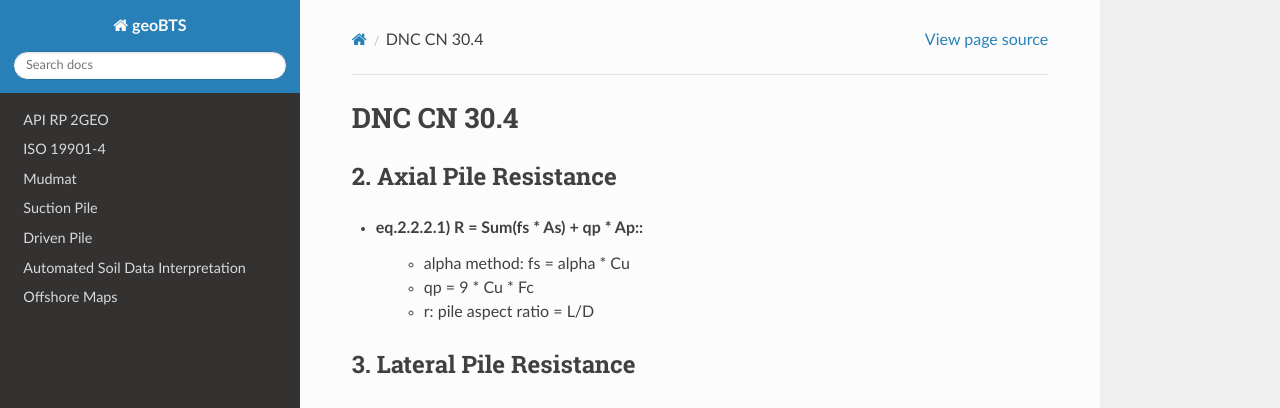
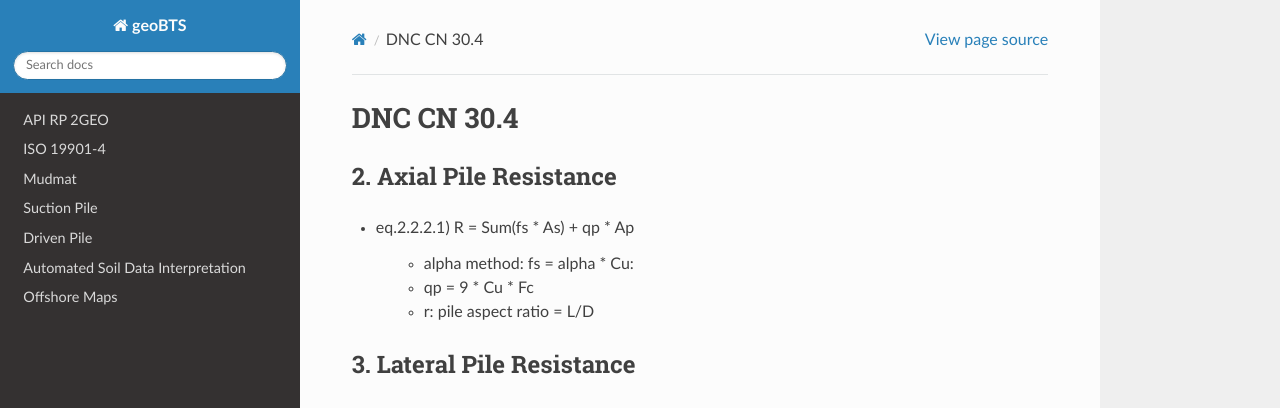
Before and after one commit to jungsohn/geoBTS, a Sphinx documentation site: the page built from docs/source/DNV_CN_30_4.rst, in a window 1280 px wide and 939 px high. Shown: the top 408 px of the window. Built offline with Sphinx 7.4.7 and the Read the Docs theme 3.1.0, drawn with Linux system fonts in a browser that asks for light colours.

Commit message:
Update DNV_CN_30_4.rst

```diff
--- a/docs/source/DNV_CN_30_4.rst
+++ b/docs/source/DNV_CN_30_4.rst
@@ -4,8 +4,10 @@
 2. Axial Pile Resistance
 -------------------------
 
-- eq.2.2.2.1) R = Sum(fs * As) + qp * Ap::
-    - alpha method: fs = alpha * Cu
+- eq.2.2.2.1) R = Sum(fs * As) + qp * Ap
+
+    - alpha method: fs = alpha * Cu::
+
     - qp = 9 * Cu * Fc
     - r: pile aspect ratio = L/D
 
```
